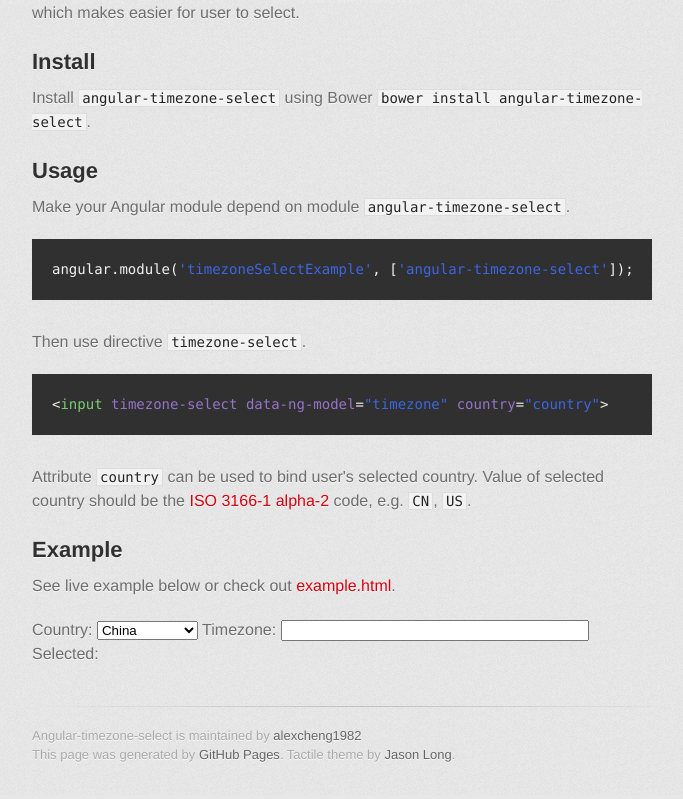
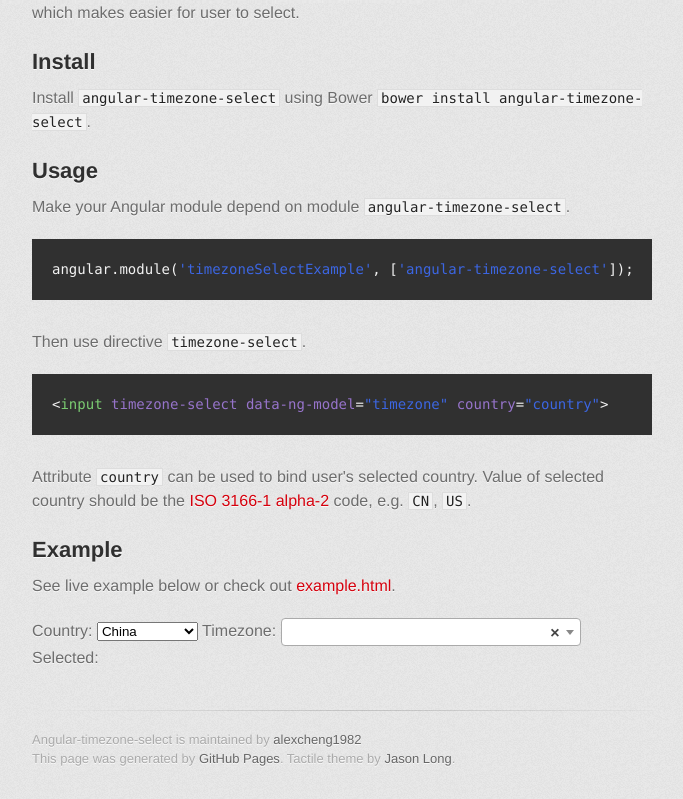
Before and after one commit to alexcheng1982/angular-timezone-select, a website: page index.html in a window 1280 px wide. Shown: the part 570-1369 px from the top of the page, without its empty margins (298-981 px from the left). Drawn offline with nearby package versions, Linux system fonts and the light colour scheme; a web font is replaced by a local one.

Commit message:
Update index.html

```diff
--- a/index.html
+++ b/index.html
@@ -11,7 +11,7 @@
     <script src="//html5shiv.googlecode.com/svn/trunk/html5.js"></script>
     <![endif]-->
     <title>Angular-timezone-select by alexcheng1982</title>
-    <link rel="stylesheet" href="./bower_components/select2/select2.css">
+    <link rel="stylesheet" href="./bower_components/select2/dist/css/select2.css">
     <style>
       .timezone-select {
         min-width: 300px;
@@ -20,7 +20,7 @@
     <script src="./bower_components/jquery/dist/jquery.js"></script>
     <script src="./bower_components/angular/angular.js"></script>
     <script src="./bower_components/lodash/dist/lodash.js"></script>
-    <script src="./bower_components/select2/select2.js"></script>
+    <script src="./bower_components/select2/dist/js/select2.full.js"></script>
     <script src="./bower_components/moment/min/moment.min.js"></script>
     <script src="./bower_components/moment-timezone/builds/moment-timezone-with-data.min.js"></script>
     <script src="./dist/angular-timezone-select.js"></script>
@@ -99,7 +99,7 @@
     <option value="US">USA</option>
   </select>
   Timezone:
-  <input class="timezone-select" timezone-select data-ng-model="timezone" country="country">
+  <select class="timezone-select" timezone-select data-ng-model="timezone" country="country"></select>
   <div>Selected: {{ timezone }}</div>
 </div>
 
```
